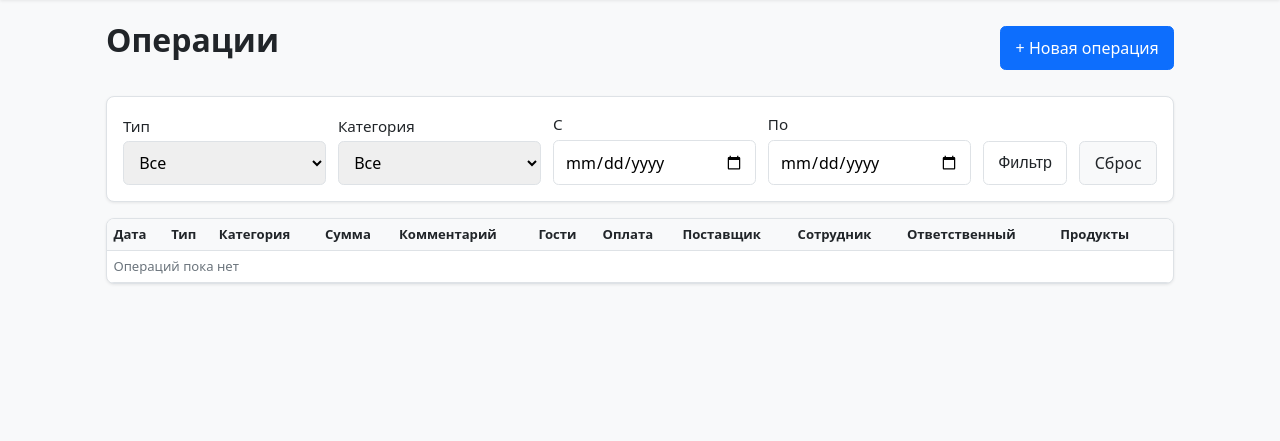
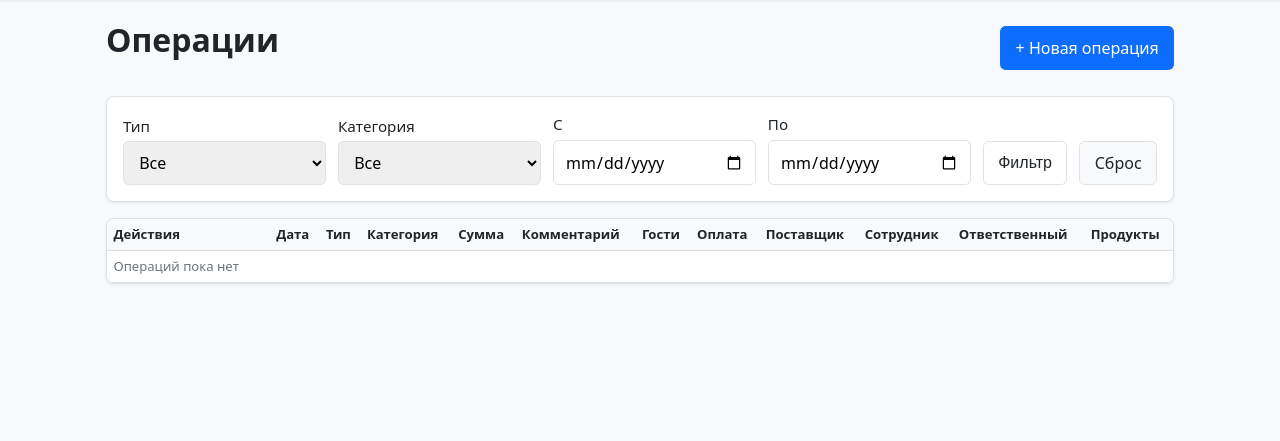
Before and after one commit to Braunder/ERP, a FastAPI app: template app/templates/operations/list.html in a window 1280 px wide. Shown: the part 55-496 px from the top of the page. Run offline with FastAPI, Linux system fonts and the light colour scheme; the template is opened without the code that fills it, so the values that code supplies are empty.

Commit message:
Keep operation actions visible
Co-authored-by: Copilot <223556219+Copilot@users.noreply.github.com>

```diff
--- a/app/static/css/style.css
+++ b/app/static/css/style.css
@@ -232,10 +232,18 @@ h1, h2 {
     background: var(--bg);
     font-weight: 600;
 }
+.operations-table th.operation-actions-header,
+.operations-table td.operation-actions-cell {
+    position: sticky;
+    left: 0;
+    min-width: 150px;
+}
+.operations-table th.operation-actions-header {
+    z-index: 2;
+    background: var(--bg);
+}
 .operations-table td.operation-actions-cell {
     display: table-cell;
-    position: sticky;
-    right: 0;
     z-index: 1;
     background: var(--surface);
     white-space: nowrap;
--- a/app/templates/operations/list.html
+++ b/app/templates/operations/list.html
@@ -42,6 +42,7 @@
     <table>
         <thead>
             <tr>
+                <th class="operation-actions-header">Действия</th>
                 <th>Дата</th>
                 <th>Тип</th>
                 <th>Категория</th>
@@ -53,12 +54,19 @@
                 <th>Сотрудник</th>
                 <th>Ответственный</th>
                 <th>Продукты</th>
-                <th></th>
             </tr>
         </thead>
         <tbody>
             {% for operation in operations %}
             <tr>
+                <td class="operation-actions-cell">
+                    <div class="operation-actions">
+                        <a class="btn btn-small" href="/operations/{{ operation.id }}/edit">Изменить</a>
+                        <form method="post" action="/operations/{{ operation.id }}/delete" class="inline" onsubmit="return confirmDelete()">
+                            <button type="submit" class="btn btn-small btn-danger">Удалить</button>
+                        </form>
+                    </div>
+                </td>
                 <td>{{ operation.date }}</td>
                 <td>{% if operation.kind == 'income' %}Доход{% else %}Расход{% endif %}</td>
                 <td>
@@ -84,14 +92,6 @@
                         —
                     {% endif %}
                 </td>
-                <td class="operation-actions-cell">
-                    <div class="operation-actions">
-                        <a class="btn btn-small" href="/operations/{{ operation.id }}/edit">Изменить</a>
-                        <form method="post" action="/operations/{{ operation.id }}/delete" class="inline" onsubmit="return confirmDelete()">
-                            <button type="submit" class="btn btn-small btn-danger">Удалить</button>
-                        </form>
-                    </div>
-                </td>
             </tr>
             {% else %}
             <tr>
```
Also changed, not shown: tests/test_e2e.py (+2 -0 lines).
